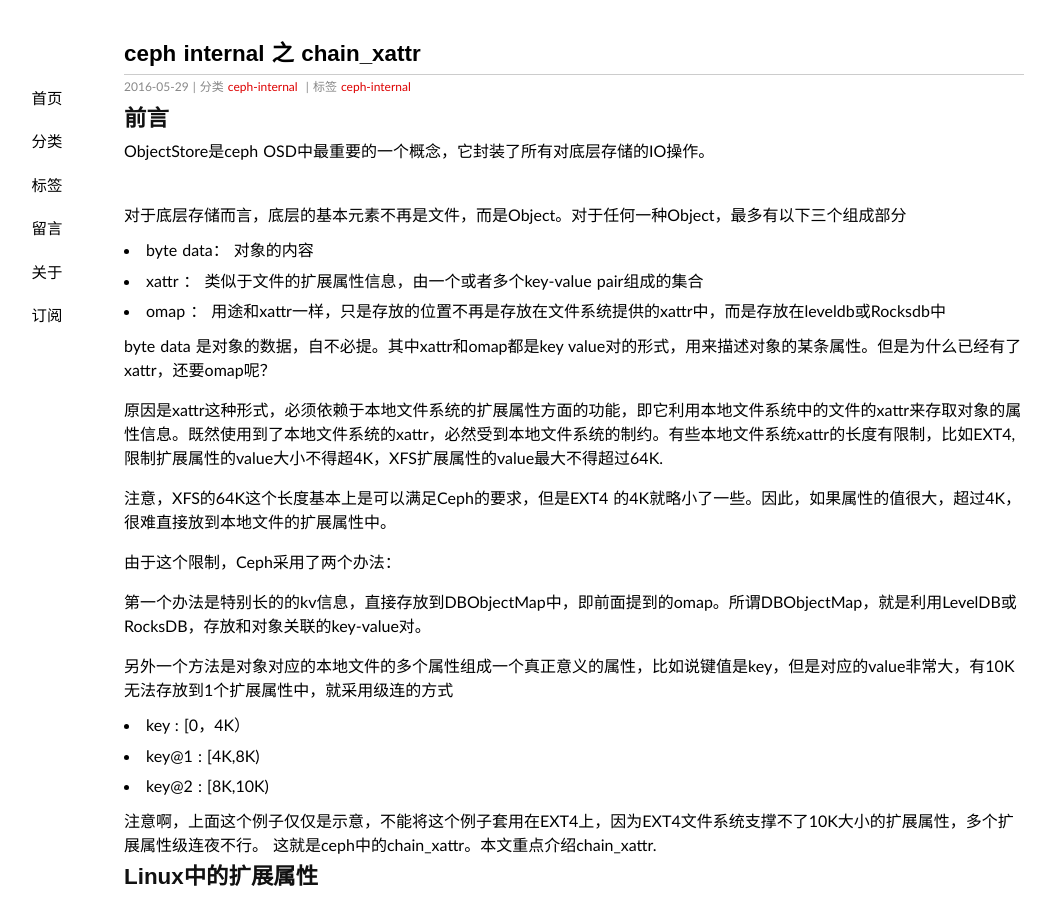
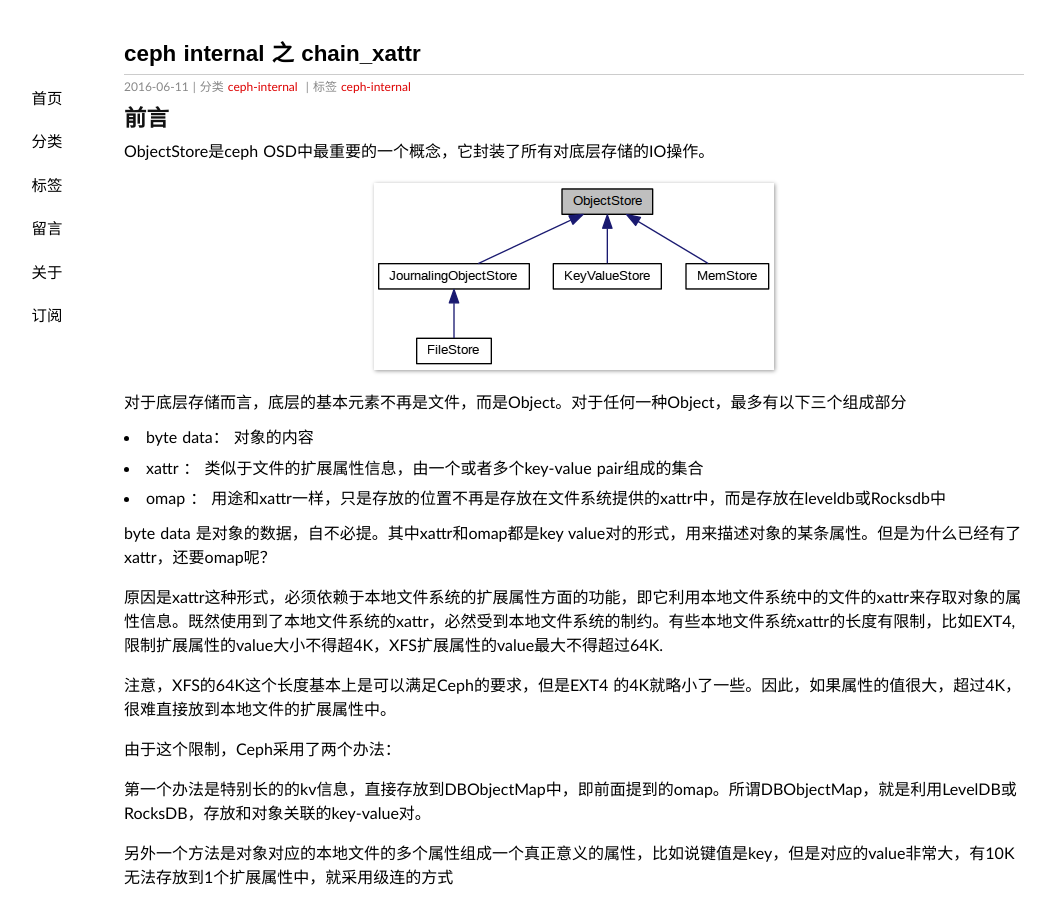
Before and after one commit to Bean-Li/Bean-Li.github.io, a Jekyll site: the page built from _posts/2016-06-11-ceph-chain-xattr.md, in a window 1280 px wide and 900 px high. Shown: the whole window, without its empty margins (66-1117 px from the left). Built offline with Jekyll 4.4.1, drawn with Linux system fonts in a browser that asks for light colours; some web fonts are replaced.

Commit message:
fix date and picutre

```diff
--- a/_posts/2016-06-11-ceph-chain-xattr.md
+++ b/_posts/2016-06-11-ceph-chain-xattr.md
@@ -1,7 +1,7 @@
 ---
 layout: post
 title: ceph internal 之 chain_xattr
-date: 2016-05-29 14:57:40
+date: 2016-06-11 14:57:40
 categories: ceph-internal
 tag: ceph-internal
 excerpt: 本文学习下filestore下chain_xattr相关部分。
@@ -11,7 +11,7 @@ excerpt: 本文学习下filestore下chain_xattr相关部分。
 
 ObjectStore是ceph OSD中最重要的一个概念，它封装了所有对底层存储的IO操作。
 
-![](assets/ceph_internals/classObjectStore__inherit__graph.png)
+![](/assets/ceph_internals/classObjectStore__inherit__graph.png)
 
 对于底层存储而言，底层的基本元素不再是文件，而是Object。对于任何一种Object，最多有以下三个组成部分
 
```
